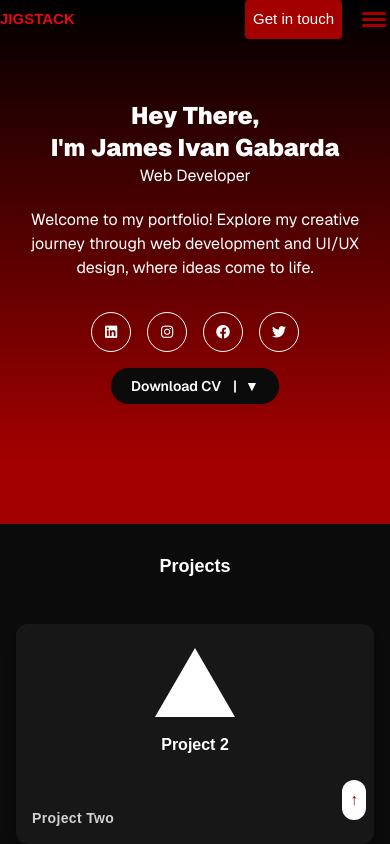
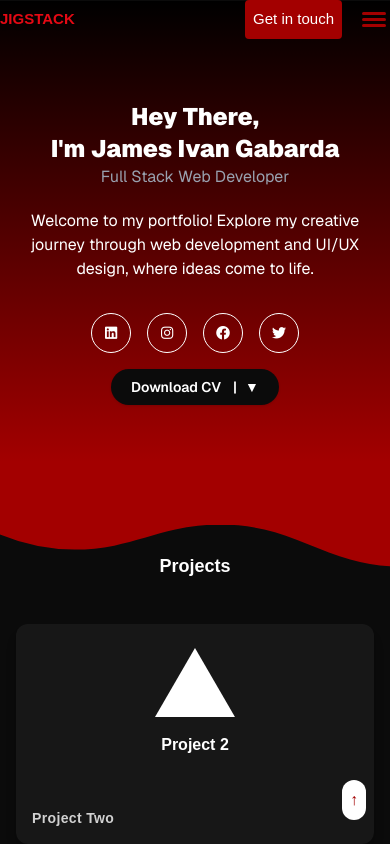
Before and after one commit to jigabarda/Portfoliov4, a Next.js app: page / in a window 390 px wide. Shown: the top 844 px of the page. Built offline with nearby package versions, Linux system fonts and the light colour scheme.

Commit message:
udpate the responsiveness and also the overall layout of the page contents

```diff
--- a/src/app/pages/Home.tsx
+++ b/src/app/pages/Home.tsx
@@ -14,19 +14,23 @@ const Home = () => {
   const [showDropdown, setShowDropdown] = useState(false);
 
   return (
-    <div
+    <motion.div
+      initial={{ opacity: 0, y: 30 }}
+      animate={{ opacity: 1, y: 1 }}
+      exit={{ opacity: 0, y: -30 }}
+      transition={{ duration: 0.6, ease: "easeInOut" }}
       className={
         montserrat.variable + " font-sans bg-gradient-home h-full pb-30"
       }
     >
       <div>
         <div className="text-white text-center mx-7 font-sans">
-          <h1 className="pt-25 text-2xl font-black font-sans">
+          <h1 className="pt-25 lg:pt-30 text-2xl md:text-4xl lg:text-5xl font-black font-sans">
             Hey There, <br />
             I&apos;m James Ivan Gabarda
           </h1>
-          <h5 className="font-sans">Web Developer</h5>
-          <p className="mt-5 font-sans">
+          <h5 className="font-sans md:text-xl lg:text-xl text-gray-400">Full Stack Web Developer</h5>
+          <p className="mt-5 font-sans md:text-xl lg:text-2xl lg:mx-25">
             Welcome to my portfolio! Explore my creative journey through web
             development and UI/UX design, where ideas come to life.
           </p>
@@ -35,25 +39,25 @@ const Home = () => {
         <div className="flex space-x-4 mt-8 justify-center font-sans">
           <button
             title="LinkedIn"
-            className="border border-white w-10 h-10 rounded-full text-white flex items-center justify-center text-sm hover:bg-[#E8F4FB] hover:text-[#0077B5] hover:border-[#0077B5] transition-all duration-300 ease-in-out font-sans"
+            className="border border-white w-10 h-10 rounded-full text-white flex cursor-pointer items-center justify-center text-sm hover:bg-[#FFFFFF]/70 hover:text-[#0077B5] hover:border-[#0077B5] transition-all duration-300 ease-in-out font-sans"
           >
             <i className="fab fa-linkedin font-sans"></i>
           </button>
           <button
             title="Instagram"
-            className="border border-white w-10 h-10 rounded-full text-white flex items-center justify-center text-sm hover:bg-[#FDE8ED] hover:text-[#E4405F] hover:border-[#E4405F] transition-all duration-300 ease-in-out font-sans"
+            className="border border-white w-10 h-10 rounded-full text-white flex cursor-pointer items-center justify-center text-sm hover:bg-[#FFFFFF]/70 hover:text-[#E4405F] hover:border-[#E4405F] transition-all duration-300 ease-in-out font-sans"
           >
             <i className="fab fa-instagram font-sans"></i>
           </button>
           <button
             title="Facebook"
-            className="border border-white w-10 h-10 rounded-full text-white flex items-center justify-center text-sm hover:bg-[#E7F3FF] hover:text-[#1877F2] hover:border-[#1877F2] transition-all duration-300 ease-in-out font-sans"
+            className="border border-white w-10 h-10 rounded-full text-white flex cursor-pointer items-center justify-center text-sm hover:bg-[#FFFFFF]/70 hover:text-[#1877F2] hover:border-[#1877F2] transition-all duration-300 ease-in-out font-sans"
           >
             <i className="fab fa-facebook font-sans"></i>
           </button>
           <button
             title="Twitter"
-            className="border border-white w-10 h-10 rounded-full text-white flex items-center justify-center text-sm hover:bg-[#E5F6FD] hover:text-[#1DA1F2] hover:border-[#1DA1F2] transition-all duration-300 ease-in-out font-sans"
+            className="border border-white w-10 h-10 rounded-full text-white flex cursor-pointer items-center justify-center text-sm hover:bg-[#FFFFFF]/70 hover:text-[#1DA1F2] hover:border-[#1DA1F2] transition-all duration-300 ease-in-out font-sans"
           >
             <i className="fab fa-twitter font-sans"></i>
           </button>
@@ -108,7 +112,7 @@ const Home = () => {
           </div>
         </div>
       </div>
-    </div>
+    </motion.div>
   );
 };
 
--- a/src/app/pages/Projects.tsx
+++ b/src/app/pages/Projects.tsx
@@ -20,7 +20,29 @@ const Projects = () => {
   }, [current]);
 
   return (
-    <div>
+    <motion.div
+      initial={{ opacity: 0, y: 30 }}
+      animate={{ opacity: 1, y: 0 }}
+      exit={{ opacity: 0, y: -30 }}
+      transition={{ duration: 0.6, ease: "easeInOut" }}
+    >
+      <div className="xl:mx-40 lg:mx-10">
+        <div className="absolute left-0 w-full overflow-hidden leading-[0]">
+          <svg
+            className="relative block w-[calc(109%+1.3px)] h-[46px]"
+            data-name="Layer 1"
+            xmlns="http://www.w3.org/2000/svg"
+            viewBox="0 0 1200 120"
+            preserveAspectRatio="none"
+          >
+            <path
+              d="M321.39,56.44c58-10.79,114.16-30.13,172-41.86,82.39-16.72,168.19-17.73,250.45-.39
+             C823.78,31,906.67,72,985.66,92.83c70.05,18.48,146.53,26.09,214.34,3V0H0V27.35
+             A600.21,600.21,0,0,0,321.39,56.44Z"
+              className="fill-[#A30000]"
+            ></path>
+          </svg>
+        </div>
         <h1 className="text-center p-7 font-black text-lg text-white">
           Projects
         </h1>
@@ -87,6 +109,7 @@ const Projects = () => {
           </div>
         </div>
       </div>
+    </motion.div>
   );
 };
 
```
Lines whose indentation alone changed are shown as unchanged.
